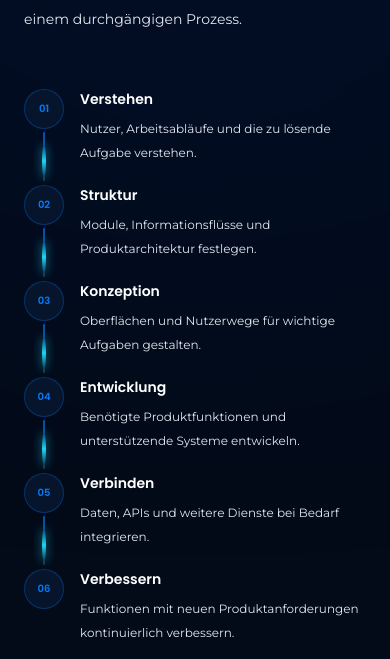
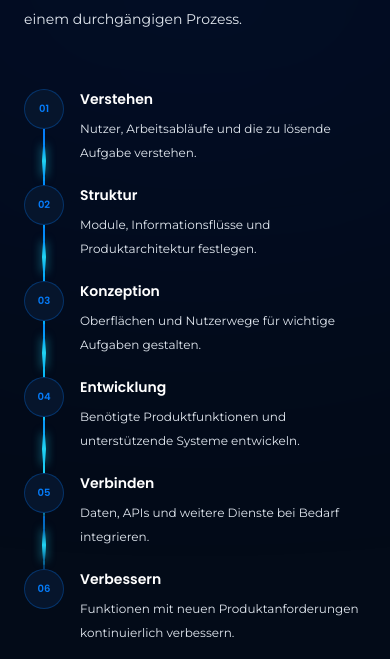
Before and after one commit to aravinthk1504/gendata-techv2, a Next.js app: page /de/products in a window 390 px wide. Shown: the part 5263-5922 px from the top of the page. Built offline with nearby package versions, Linux system fonts and the light colour scheme.

Commit message:
feat(process): one continuous vertical glow from first to last mobile step

```diff
--- a/src/components/layout/ProcessFlowGlow.jsx
+++ b/src/components/layout/ProcessFlowGlow.jsx
@@ -1,27 +1,107 @@
-"use client"
+"use client";
 
-import { motion, useReducedMotion } from "motion/react"
+import { useEffect, useRef, useState } from "react";
+import { motion, useInView, useReducedMotion } from "motion/react";
 
 /**
- * A single travelling glow that crosses the complete process timeline.
- * Only visible when the numbered steps are arranged in one horizontal row.
- * The percentage is relative to the 18%-wide travelling segment:
- * 570% carries that segment beyond the right end of its parent line.
+ * Shared process timeline:
+ * - desktop: one horizontal travelling glow (existing design);
+ * - phone: one vertical glow from the centre of step 1 to the final step,
+ *   measured from actual marker positions so translated/wrapped text fits.
  */
-export default function ProcessFlowGlow({ breakpoint = "lg", columns }) {
-  const reduceMotion = useReducedMotion()
-  const showAt = breakpoint === "xl" ? "xl:block" : "lg:block"
-  // Match the centers of 40px step markers in a gap-5 CSS grid.
-  // Each marker sits at the start of a column; the line must stop at
-  // the center of the last marker, not the far right of the grid.
+export default function ProcessFlowGlow({ breakpoint = "lg", columns, mobileOnly = false }) {
+  const reduceMotion = useReducedMotion();
+  const mobileRef = useRef(null);
+  const mobileVisible = useInView(mobileRef, { margin: "-10% 0px -10% 0px" });
+  const [mobileTrack, setMobileTrack] = useState(null);
+  const showAt = breakpoint === "xl" ? "xl:block" : "lg:block";
+
+  useEffect(() => {
+    const container = mobileRef.current?.parentElement;
+    const grid = container?.querySelector(".gd-process-steps");
+    if (!grid) return;
+
+    const steps = Array.from(grid.children);
+    if (steps.length < 2) return;
+
+    const update = () => {
+      const first = steps[0].querySelector("[data-process-marker]") ?? steps[0].firstElementChild;
+      const last = steps[steps.length - 1].querySelector("[data-process-marker]") ??
+        steps[steps.length - 1].firstElementChild;
+      if (!first || !last) return;
+
+      const bounds = container.getBoundingClientRect();
+      const firstBounds = first.getBoundingClientRect();
+      const lastBounds = last.getBoundingClientRect();
+      const top = firstBounds.top + firstBounds.height / 2 - bounds.top;
+      const bottom = lastBounds.top + lastBounds.height / 2 - bounds.top;
+      const left = firstBounds.left + firstBounds.width / 2 - bounds.left - 1;
+      const height = bottom - top;
+      if (height <= 0) return;
+
+      setMobileTrack(previous =>
+        previous &&
+        Math.abs(previous.top - top) < 0.5 &&
+        Math.abs(previous.height - height) < 0.5 &&
+        Math.abs(previous.left - left) < 0.5
+          ? previous
+          : { top, height, left, count: steps.length }
+      );
+    };
+
+    update();
+    const observer = typeof ResizeObserver !== "undefined" ? new ResizeObserver(update) : null;
+    observer?.observe(grid);
+    steps.forEach(step => observer?.observe(step));
+    window.addEventListener("resize", update);
+    return () => {
+      observer?.disconnect();
+      window.removeEventListener("resize", update);
+    };
+  }, []);
+
+  // A single animation spans the entire line, rather than restarting at
+  // each intermediate card. Accessible static track remains with reduced motion.
+  const playMobile = Boolean(mobileTrack && mobileVisible && !reduceMotion);
+  const duration = (mobileTrack?.count ?? 6) * 1.4;
   const lineStyle = columns
     ? {
         left: "20px",
         right: `calc(${100 / columns}% - ${20 + (20 * (columns - 1)) / columns}px)`,
       }
-    : undefined
+    : undefined;
 
   return (
+    <>
+      <div
+        ref={mobileRef}
+        aria-hidden="true"
+        className="gd-process-mobile-line pointer-events-none absolute z-0 w-[2px] overflow-hidden sm:hidden"
+        style={{
+          left: mobileTrack?.left ?? 19,
+          top: mobileTrack?.top ?? 20,
+          height: mobileTrack?.height ?? 0,
+        }}
+      >
+        <div className="absolute inset-0 bg-gradient-to-b from-[#057CFA]/40 via-[#21d4f3]/30 to-[#057CFA]/40" />
+        {playMobile && (
+          <>
+            <motion.span
+              className="absolute inset-x-0 top-0 h-full origin-top bg-gradient-to-b from-[#057CFA] to-[#21d4f3]"
+              initial={{ scaleY: 0 }}
+              animate={{ scaleY: [0, 1] }}
+              transition={{ duration, repeat: Infinity, ease: "linear" }}
+            />
+            <motion.span
+              className="absolute -left-px top-0 h-7 w-[4px] rounded-full bg-gradient-to-b from-transparent via-[#21d4f3] to-transparent shadow-[0_0_13px_rgba(33,212,243,0.95)]"
+              initial={{ y: -28 }}
+              animate={{ y: [-28, mobileTrack.height] }}
+              transition={{ duration, repeat: Infinity, ease: "linear" }}
+            />
+          </>
+        )}
+      </div>
+      {!mobileOnly && (
         <div
           aria-hidden="true"
           className={`pointer-events-none absolute inset-x-0 top-5 hidden h-px overflow-hidden ${showAt}`}
@@ -37,5 +117,7 @@ export default function ProcessFlowGlow({ breakpoint = "lg", columns }) {
             />
           )}
         </div>
-  )
+      )}
+    </>
+  );
 }
```
Lines whose indentation alone changed are shown as unchanged.
